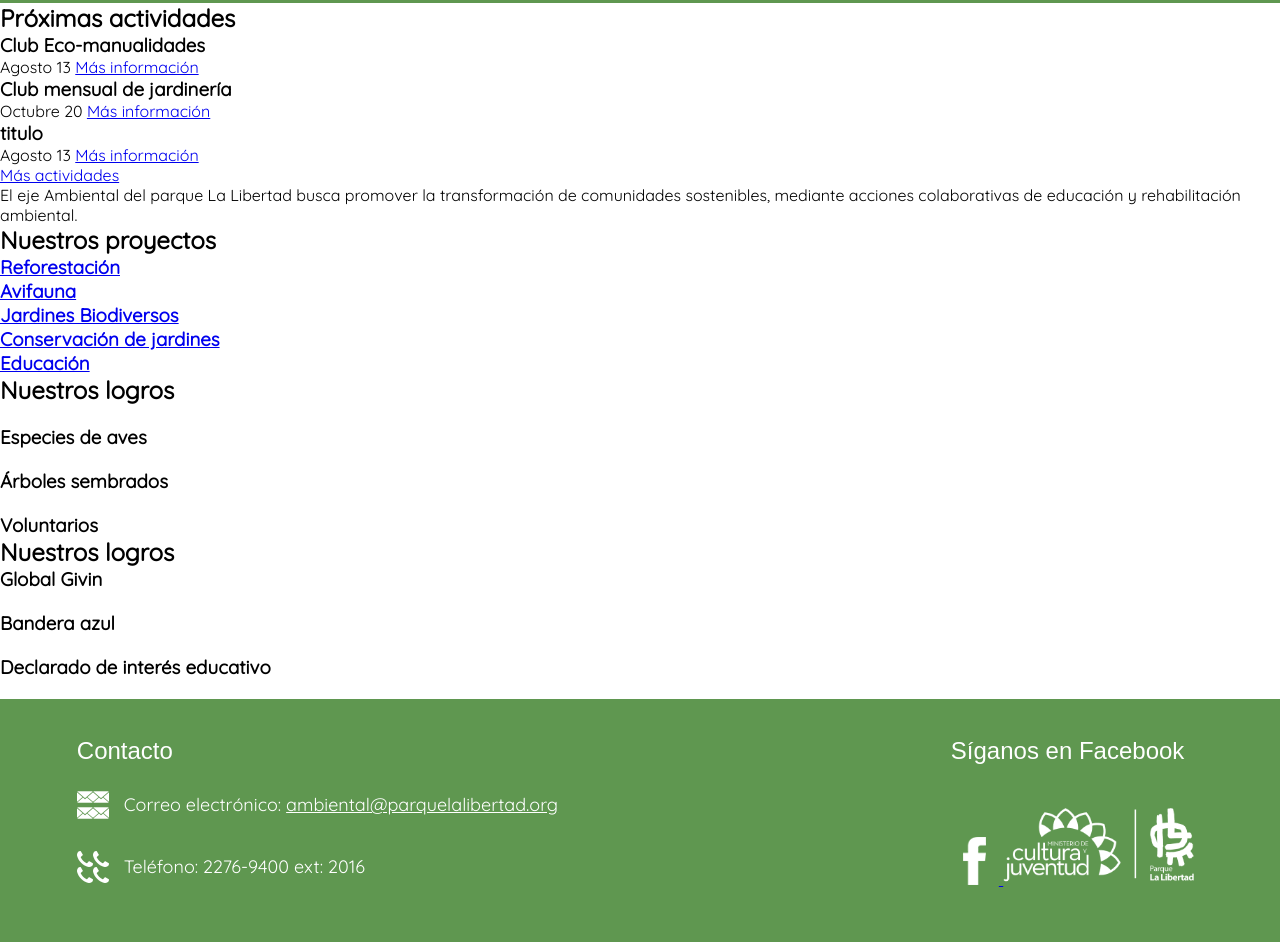
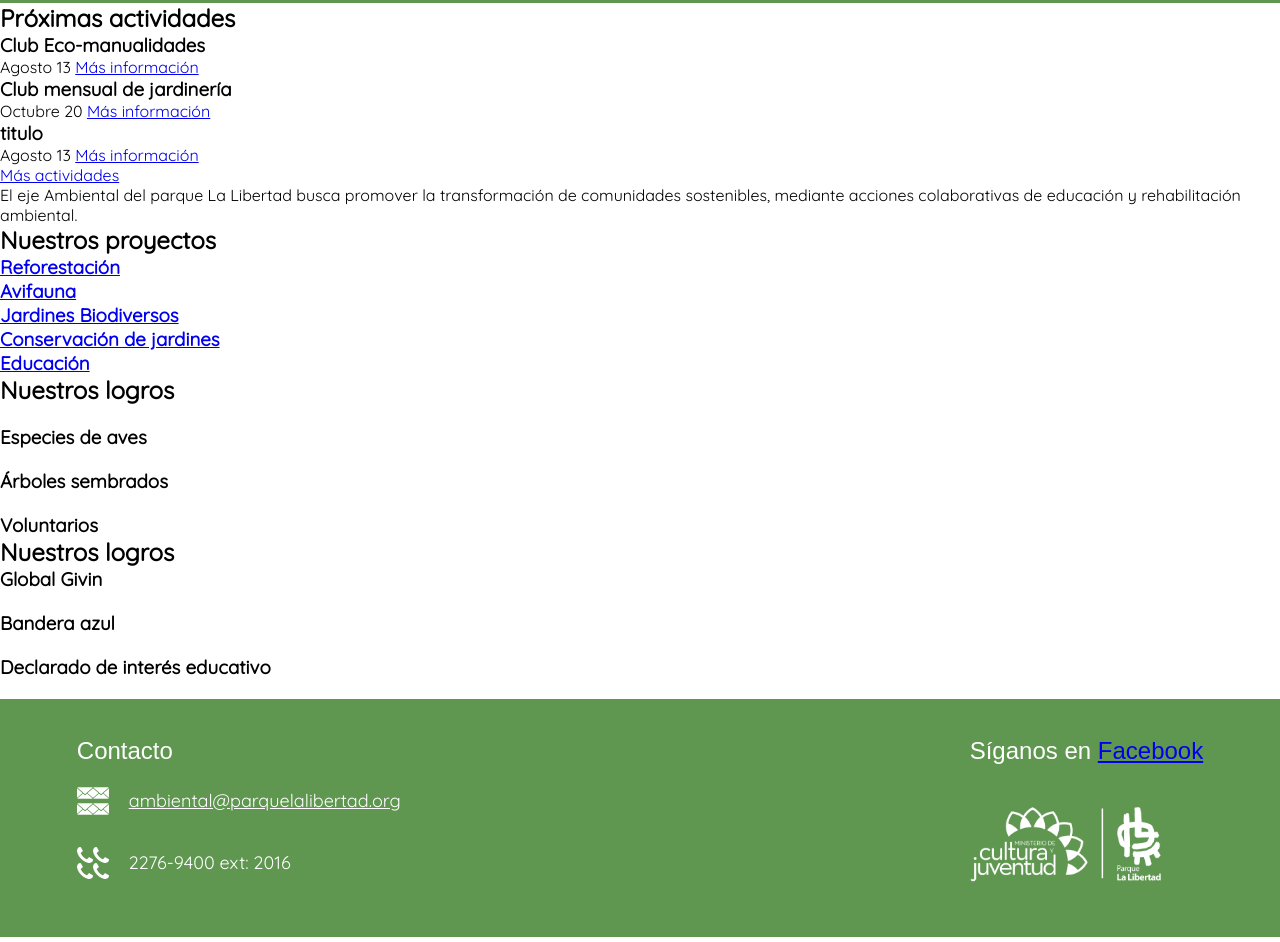
Before and after one commit to cetav-ddw/cegea, a website: page src/index.html in a window 1280 px wide. Shown: the part 227-1169 px from the top of the page. Drawn offline with Linux system fonts and the light colour scheme; a web font is replaced by a local one.

Commit message:
Correcciones del code review aplicadas

```diff
--- a/src/index.html
+++ b/src/index.html
@@ -169,33 +169,29 @@
   </div>
   </section>
 
-  <footer>
+  <footer role="contentinfo">
     <section class="contact">
-      <h3 class="contact__title">Contacto</h3>
+      <h3 class="contact__title footer__title">Contacto</h3>
       <ul class="contact__container">
         <li class="contact__item">
-          <span class="contact__icon">
-            <p class="email__icon">Correo electrónico:
-              <a href="mailto:ambiental@parquelalibertad.org" class="email__a">ambiental@parquelalibertad.org</a>
-            </p>
+          <span class="email__icon">
+            <a href="mailto:ambiental@parquelalibertad.org" class="email__a">ambiental@parquelalibertad.org</a>
           </span>
         </li>
         <li class="contact__item">
-          <span class="contact__icon">
-            <p class="telephone__icon">Teléfono: 2276-9400 ext: 2016</p>
+          <span class="telephone__icon">
+            2276-9400 ext: 2016
           </span>
         </li>
       </ul>
     </section>
 
     <section class="social-media">
-      <h3 class="social__title">Síganos en Facebook</h3>
-      <div class="social_logos">
-        <a class="social__link" href="#">
-          <span class="social__icon"></span>
+      <h3 class="social__title footer__title">Síganos en
+        <a href="https://www.facebook.com/ejeambientalpll/" class="social__link" target="_blank">Facebook
         </a>
+      </h3>
         <img src="images/icons/footer/mcj-parque.png" alt="Logo del Ministerio de Cultura y Juventud. Logo del Parque La Libertad" class="allies__icon">
-      </div>
     </section>
   </footer>
 
```
